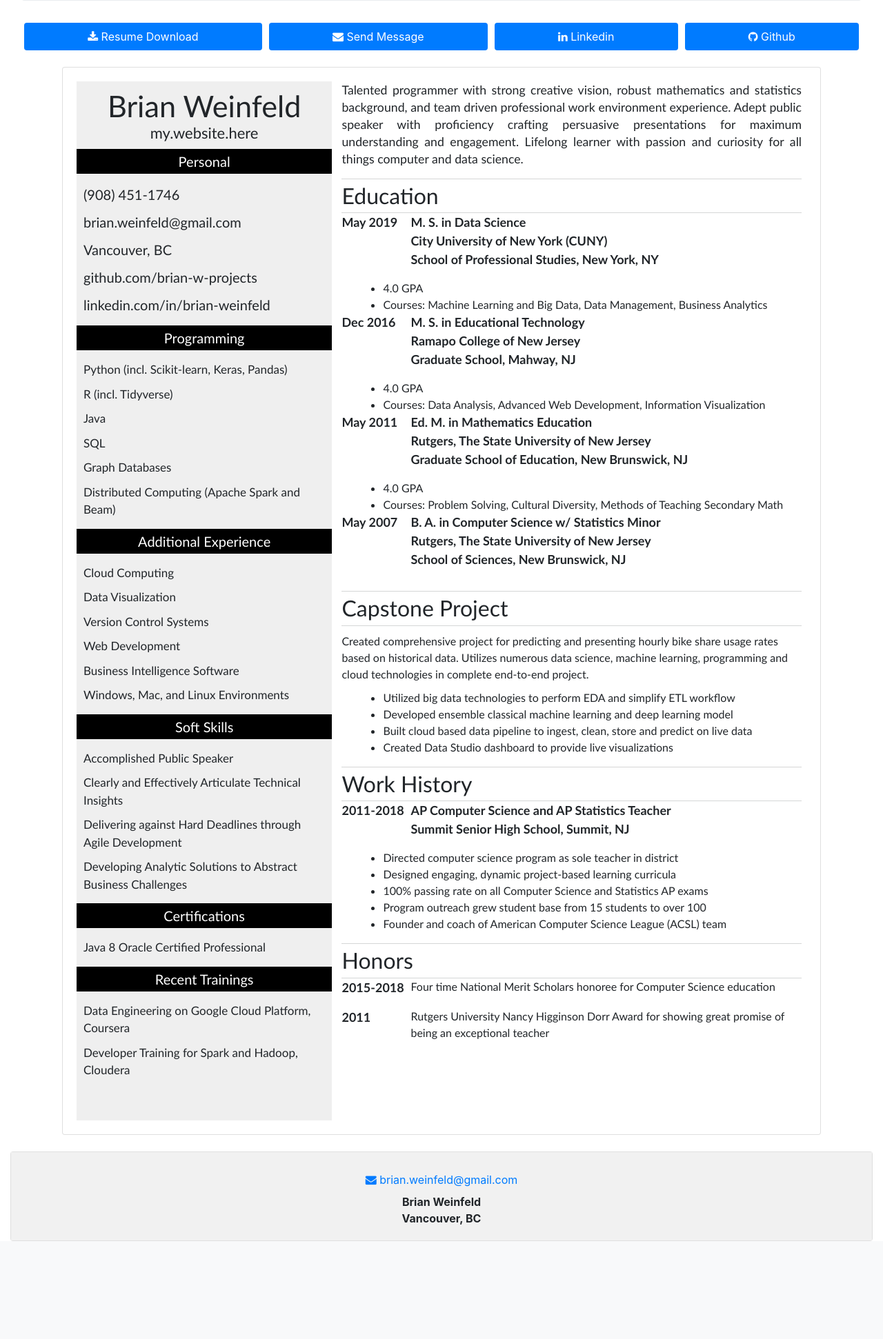
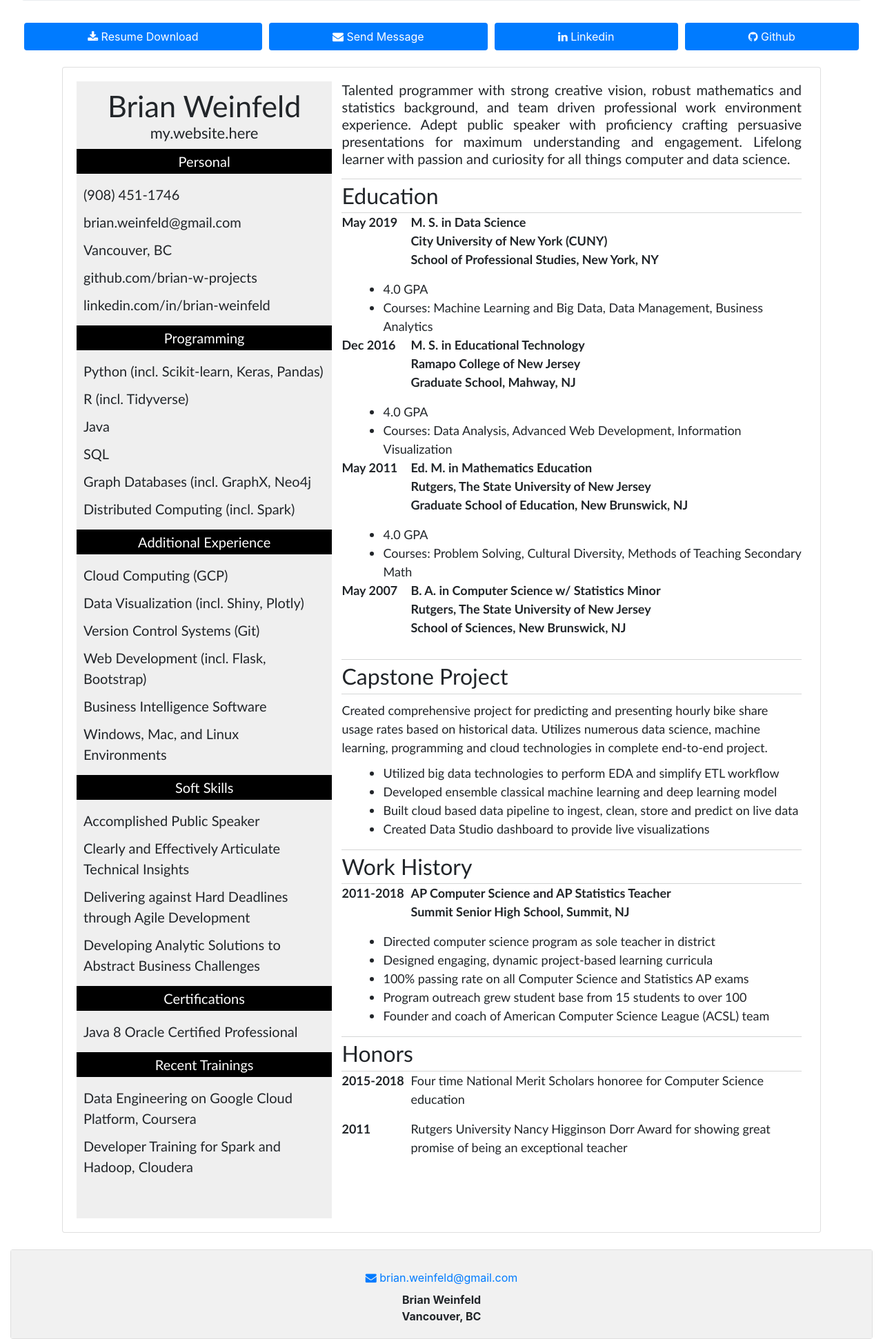
Before and after one commit to brian-w-projects/personal_website, a Flask app: page /resume in a window 1280 px wide. Shown: the part 265-2207 px from the top of the page at 69% size. Before the commit the page ends 2065 px from the top, so only its background shows below. Run offline with Flask 2, Linux system fonts and the light colour scheme; some libraries are stand-ins or nearby versions.

Commit message:
resume updates

```diff
--- a/app/static/main/resume.css
+++ b/app/static/main/resume.css
@@ -123,10 +123,11 @@
     padding-left: 60px;
     margin-top: 0;
     margin-bottom: 0;
+    font-size: 18px;
   }
 
   #resume-log-line{
-    font-size: 17.7px;
+    font-size: 20px;
     text-align: justify;
     text-justify: inter-word;
   }
@@ -135,3 +136,7 @@
     margin-top: 10px;
     margin-bottom: 10px;
   }
+
+  .resume-honors-size{
+    font-size: 18px;
+  }
--- a/app/templates/main/resume.html
+++ b/app/templates/main/resume.html
@@ -43,24 +43,24 @@
                 <div class="resume-section-title">
                   <h3 class='resume-h3'>Programming</h3>
                 </div>
-                <ul class="resume-left-list">
+                <ul class="resume-left-list resume-personal-list">
                   <li>Python (incl. Scikit-learn, Keras, Pandas)</li>
                   <li>R (incl. Tidyverse)</li>
                   <li>Java</li>
                   <li>SQL</li>
-                  <li>Graph Databases</li>
-                  <li>Distributed Computing (Apache Spark and Beam)</li>
+                  <li>Graph Databases (incl. GraphX, Neo4j</li>
+                  <li>Distributed Computing (incl. Spark)</li>
                 </ul>
               </div>
               <div id="resume-additional">
                 <div class="resume-section-title">
                   <h3 class='resume-h3'>Additional Experience</h3>
                 </div>
-                <ul class="resume-left-list">
-                  <li>Cloud Computing</li>
-                  <li>Data Visualization</li>
-                  <li>Version Control Systems</li>
-                  <li>Web Development</li>
+                <ul class="resume-left-list resume-personal-list">
+                  <li>Cloud Computing (GCP)</li>
+                  <li>Data Visualization (incl. Shiny, Plotly)</li>
+                  <li>Version Control Systems (Git)</li>
+                  <li>Web Development (incl. Flask, Bootstrap)</li>
                   <li>Business Intelligence Software</li>
                   <li>Windows, Mac, and Linux Environments</li>
                 </ul>
@@ -69,7 +69,7 @@
                 <div class="resume-section-title">
                   <h3 class='resume-h3'>Soft Skills</h3>
                 </div>
-                <ul class="resume-left-list">
+                <ul class="resume-left-list resume-personal-list">
                   <li>Accomplished Public Speaker</li>
                   <li>Clearly and Effectively Articulate Technical Insights</li>
                   <li>Delivering against Hard Deadlines through Agile Development</li>
@@ -80,7 +80,7 @@
                 <div class="resume-section-title">
                   <h3 class='resume-h3'>Certifications</h3>
                 </div>
-                <ul class="resume-left-list">
+                <ul class="resume-left-list resume-personal-list">
                   <li>Java 8 Oracle Certified Professional</li>
                 </ul>
               </div>
@@ -88,7 +88,7 @@
                 <div class="resume-section-title">
                   <h3 class='resume-h3'>Recent Trainings</h3>
                 </div>
-                <ul class="resume-left-list">
+                <ul class="resume-left-list resume-personal-list">
                   <li>Data Engineering on Google Cloud Platform, Coursera</li>
                   <li>Developer Training for Spark and Hadoop, Cloudera</li>
                 </ul>
@@ -176,10 +176,10 @@
                   <div class="resume-right-section-title">
                     <h2 class="resume-h2">Capstone Project</h2>
                   </div>
-                  <div class="resume-capstone-text">
-                    Created comprehensive project for predicting and presenting hourly bike share usage rates based on
-                    historical data. Utilizes numerous data science, machine learning, programming and cloud
-                    technologies in complete end-to-end project.
+                  <div class="resume-capstone-text resume-honors-size">
+                    Created comprehensive project for predicting and presenting hourly bike share usage rates based on historical data.
+                    Utilizes numerous data science, machine learning, programming and cloud technologies in complete
+                    end-to-end project.
                   </div>
                   <ul class="resume-ul">
                     <li>Utilized big data technologies to perform EDA and simplify ETL workflow</li>
@@ -219,7 +219,7 @@
                     <div class="resume-sub-left">
                       <p class="resume-school-header">2015-2018</p>
                     </div>
-                    <div class="resume-sub-right">
+                    <div class="resume-sub-right resume-honors-size">
                       <p>Four time National Merit Scholars honoree for Computer Science education</p>
                     </div>
                   </div>
@@ -227,16 +227,16 @@
                     <div class="resume-sub-left">
                       <p class="resume-school-header">2011</p>
                     </div>
-                    <div class="resume-sub-right">
+                    <div class="resume-sub-right resume-honors-size">
                       <p>Rutgers University Nancy Higginson Dorr Award for showing great promise of being an exceptional teacher</p>
                     </div>
                   </div>
                 </div>
               </div>
             </div>
+            </div>
           </div>
         </div>
       </div>
     </div>
-  </div>
 {% endblock %}
```
Also changed, not shown: 1 other file. Lines whose indentation alone changed are shown as unchanged.
